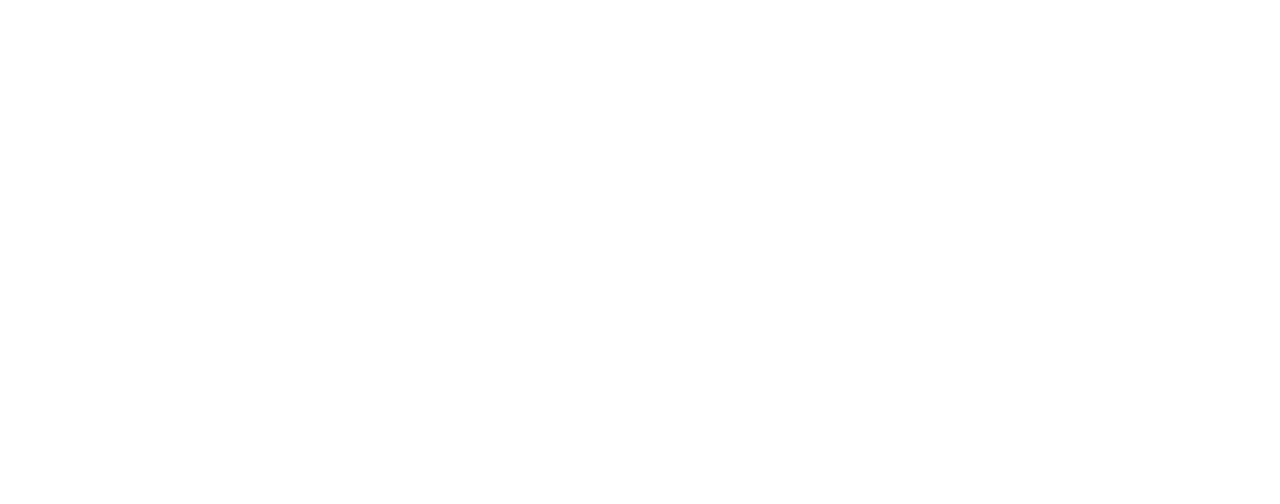
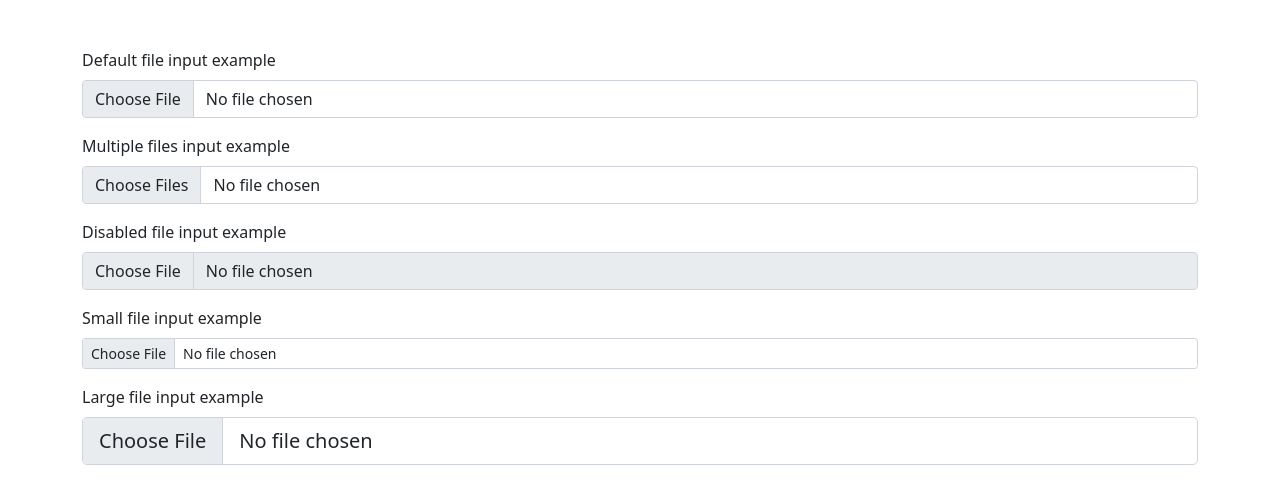
Before and after one commit to Kennerdol/learn_git, a plain HTML site: page index.html in a window 1280 px wide. Drawn offline with nearby package versions, Linux system fonts and the light colour scheme.

Commit message:
added index html file

```diff
--- a/index.html
+++ b/index.html
@@ -1,11 +1,50 @@
-<!DOCTYPE html>
+<!doctype html>
 <html lang="en">
-<head>
-    <meta charset="UTF-8">
-    <meta name="viewport" content="width=device-width, initial-scale=1.0">
+  <head>
+    <!-- Required meta tags -->
+    <meta charset="utf-8">
+    <meta name="viewport" content="width=device-width, initial-scale=1">
+
+    <!-- Bootstrap CSS -->
+    <link href="https://cdn.jsdelivr.net/npm/bootstrap@5.0.2/dist/css/bootstrap.min.css" rel="stylesheet" integrity="sha384-EVSTQN3/azprG1Anm3QDgpJLIm9Nao0Yz1ztcQTwFspd3yD65VohhpuuCOmLASjC" crossorigin="anonymous">
+
     <title>Learn GIT</title>
-</head>
-    <body>
+  </head>
+  <body>
+    <br><br>
+    <div class="container">
+    <div class="mb-3">
+        <label for="formFile" class="form-label">Default file input example</label>
+        <input class="form-control" type="file" id="formFile">
+      </div>
+      <div class="mb-3">
+        <label for="formFileMultiple" class="form-label">Multiple files input example</label>
+        <input class="form-control" type="file" id="formFileMultiple" multiple>
+      </div>
+      <div class="mb-3">
+        <label for="formFileDisabled" class="form-label">Disabled file input example</label>
+        <input class="form-control" type="file" id="formFileDisabled" disabled>
+      </div>
+      <div class="mb-3">
+        <label for="formFileSm" class="form-label">Small file input example</label>
+        <input class="form-control form-control-sm" id="formFileSm" type="file">
+      </div>
+      <div>
+        <label for="formFileLg" class="form-label">Large file input example</label>
+        <input class="form-control form-control-lg" id="formFileLg" type="file">
+      </div>
+    </container>
 
-    </body>
+    <!-- Optional JavaScript; choose one of the two! -->
+
+    <!-- Option 1: Bootstrap Bundle with Popper -->
+    <script src="https://cdn.jsdelivr.net/npm/bootstrap@5.0.2/dist/js/bootstrap.bundle.min.js" integrity="sha384-MrcW6ZMFYlzcLA8Nl+NtUVF0sA7MsXsP1UyJoMp4YLEuNSfAP+JcXn/tWtIaxVXM" crossorigin="anonymous"></script>
+
+    <!-- Option 2: Separate Popper and Bootstrap JS -->
+    <!--
+    <script src="https://cdn.jsdelivr.net/npm/@popperjs/core@2.9.2/dist/umd/popper.min.js" integrity="sha384-IQsoLXl5PILFhosVNubq5LC7Qb9DXgDA9i+tQ8Zj3iwWAwPtgFTxbJ8NT4GN1R8p" crossorigin="anonymous"></script>
+    <script src="https://cdn.jsdelivr.net/npm/bootstrap@5.0.2/dist/js/bootstrap.min.js" integrity="sha384-cVKIPhGWiC2Al4u+LWgxfKTRIcfu0JTxR+EQDz/bgldoEyl4H0zUF0QKbrJ0EcQF" crossorigin="anonymous"></script>
+    -->
+
+  </body>
 </html>
```
